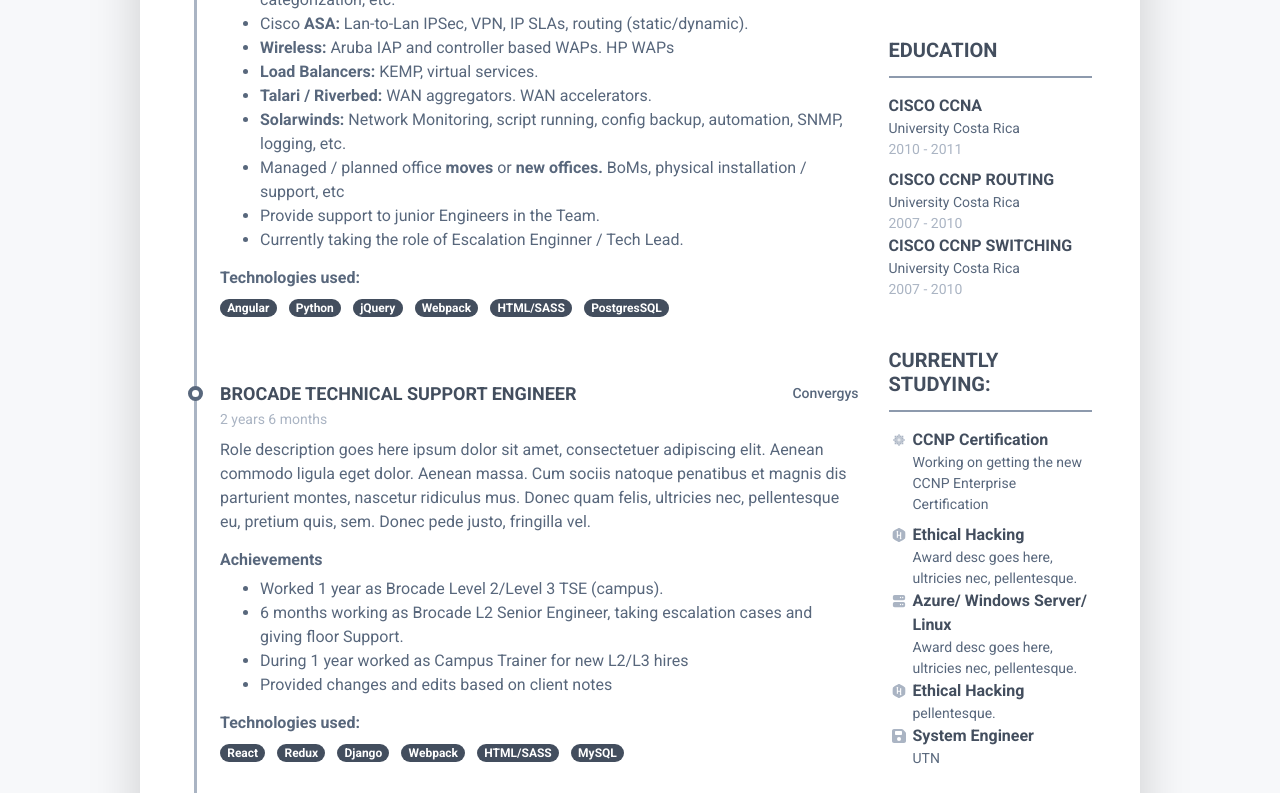
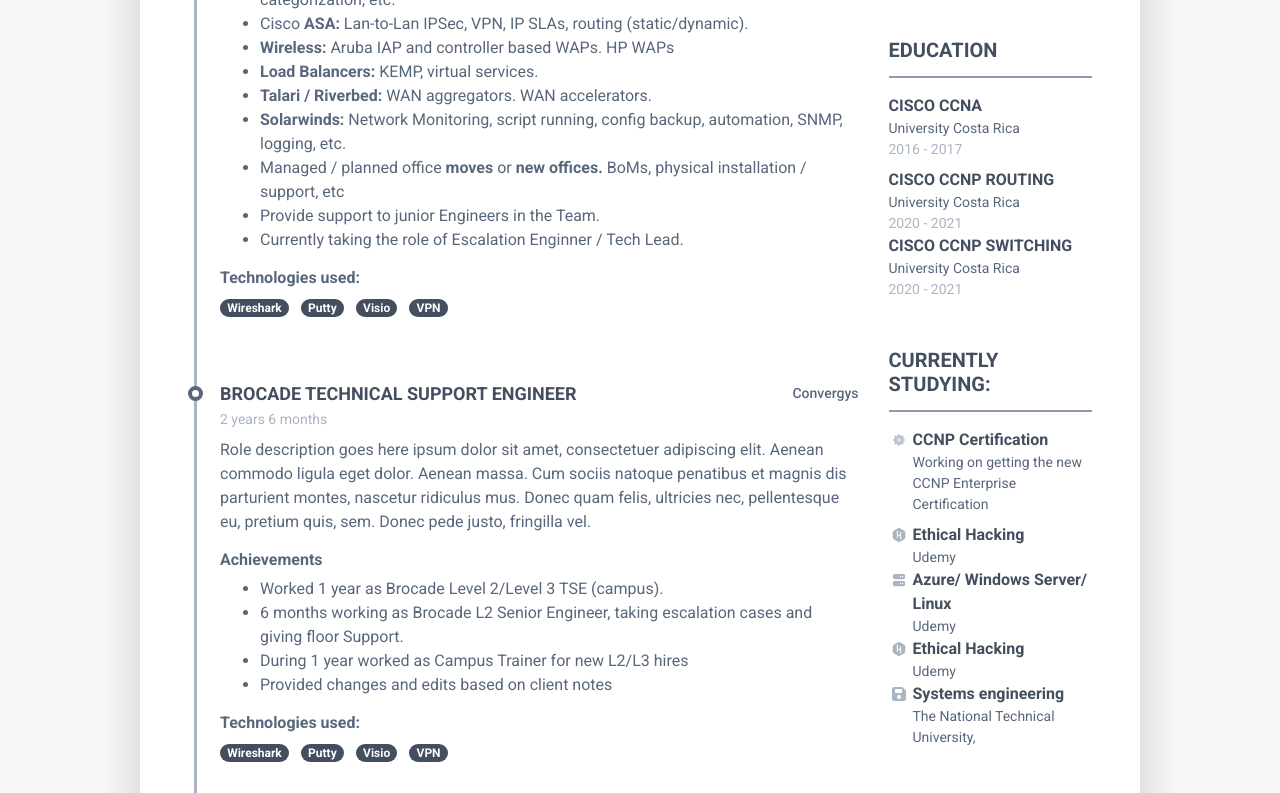
Before and after one commit to Rloria7/john, a plain HTML site: page index.html in a window 1280 px wide. Shown: the part 960-1753 px from the top of the page. Drawn offline with Linux system fonts and the light colour scheme.

Commit message:
carrier path

```diff
--- a/index.html
+++ b/index.html
@@ -40,7 +40,7 @@
 				    <div class="media-body p-4 d-flex flex-column flex-md-row mx-auto mx-lg-0">
 					    <div class="primary-info">
 						    <h1 class="name mt-0 mb-1 text-white text-uppercase text-uppercase">John Loria Alfaro</h1>
-						    <div class="title mb-3">Serior Network Engineer</div>
+						    <div class="title mb-3">Senior Network Engineer</div>
 						    <ul class="list-unstyled">
 							    <li class="mb-2"><a href="#"><i class="far fa-envelope fa-fw mr-2" data-fa-transform="grow-3"></i>jloria9@gmail.com</a></li>
 							    <li><a href="#"><i class="fas fa-mobile-alt fa-fw mr-2" data-fa-transform="grow-6"></i>+506 7173-3077</a></li>
@@ -105,12 +105,10 @@
 										    </ul>
 										    <h4 class="resume-timeline-item-desc-heading font-weight-bold">Technologies used:</h4>
 										    <ul class="list-inline">
-											    <li class="list-inline-item"><span class="badge badge-primary badge-pill">Angular</span></li>
-											    <li class="list-inline-item"><span class="badge badge-primary badge-pill">Python</span></li>
-											    <li class="list-inline-item"><span class="badge badge-primary badge-pill">jQuery</span></li>
-											    <li class="list-inline-item"><span class="badge badge-primary badge-pill">Webpack</span></li>
-											    <li class="list-inline-item"><span class="badge badge-primary badge-pill">HTML/SASS</span></li>
-											    <li class="list-inline-item"><span class="badge badge-primary badge-pill">PostgresSQL</span></li>
+											    <li class="list-inline-item"><span class="badge badge-primary badge-pill">Wireshark</span></li>
+											    <li class="list-inline-item"><span class="badge badge-primary badge-pill">Putty</span></li>
+											    <li class="list-inline-item"><span class="badge badge-primary badge-pill">Visio</span></li>
+											    <li class="list-inline-item"><span class="badge badge-primary badge-pill">VPN</span></li>
 										    </ul>
 									    </div><!--//resume-timeline-item-desc-->
 
@@ -137,12 +135,10 @@
 											</ul>
 										    <h4 class="resume-timeline-item-desc-heading font-weight-bold">Technologies used:</h4>
 										    <ul class="list-inline">
-											    <li class="list-inline-item"><span class="badge badge-primary badge-pill">React</span></li>
-											    <li class="list-inline-item"><span class="badge badge-primary badge-pill">Redux</span></li>
-											    <li class="list-inline-item"><span class="badge badge-primary badge-pill">Django</span></li>
-											    <li class="list-inline-item"><span class="badge badge-primary badge-pill">Webpack</span></li>
-											    <li class="list-inline-item"><span class="badge badge-primary badge-pill">HTML/SASS</span></li>
-											    <li class="list-inline-item"><span class="badge badge-primary badge-pill">MySQL</span></li>
+											    <li class="list-inline-item"><span class="badge badge-primary badge-pill">Wireshark</span></li>
+											    <li class="list-inline-item"><span class="badge badge-primary badge-pill">Putty</span></li>
+											    <li class="list-inline-item"><span class="badge badge-primary badge-pill">Visio</span></li>
+											    <li class="list-inline-item"><span class="badge badge-primary badge-pill">VPN</span></li>
 										    </ul>
 									    </div><!--//resume-timeline-item-desc-->
 
@@ -271,17 +267,17 @@
 								    <li class="mb-2">
 								        <div class="resume-degree font-weight-bold">CISCO CCNA</div>
 								        <div class="resume-degree-org">University Costa Rica</div>
-								        <div class="resume-degree-time">2010 - 2011</div>
+								        <div class="resume-degree-time">2016 - 2017</div>
 								    </li>
 								    <li>
 								        <div class="resume-degree font-weight-bold">CISCO CCNP ROUTING</div>
 								        <div class="resume-degree-org">University Costa Rica</div>
-								        <div class="resume-degree-time">2007 - 2010</div>
+								        <div class="resume-degree-time">2020 - 2021</div>
 								    </li>
 									<li>
 								        <div class="resume-degree font-weight-bold">CISCO CCNP SWITCHING</div>
 								        <div class="resume-degree-org">University Costa Rica</div>
-								        <div class="resume-degree-time">2007 - 2010</div>
+								        <div class="resume-degree-time">2020 - 2021</div>
 								    </li>
 							    </ul>
 						    </div>
@@ -299,22 +295,22 @@
 								    <li class="mb-0 pl-4 position-relative">
 								        <i class="resume-award-icon fab fa-hackerrank position-absolute" data-fa-transform="shrink-2"></i>
 								        <div class="resume-award-name">Ethical Hacking</div>
-								        <div class="resume-award-desc">Award desc goes here, ultricies nec, pellentesque.</div>
+								        <div class="resume-award-desc">Udemy</div>
 								    </li>
 									<li class="mb-0 pl-4 position-relative">
 								        <i class="resume-award-icon fas fa-server position-absolute" data-fa-transform="shrink-2"></i>
 								        <div class="resume-award-name">Azure/ Windows Server/ Linux</div>
-								        <div class="resume-award-desc">Award desc goes here, ultricies nec, pellentesque.</div>
+								        <div class="resume-award-desc">Udemy</div>
 								    </li>
 								    <li class="mb-0 pl-4 position-relative">
 								        <i class="resume-award-icon fab fa-hackerrank position-absolute" data-fa-transform="shrink-2"></i>
 								        <div class="resume-award-name">Ethical Hacking</div>
-								        <div class="resume-award-desc"> pellentesque.</div>
+								        <div class="resume-award-desc"> Udemy</div>
 								    </li>
 									<li class="mb-0 pl-4 position-relative">
 								        <i class="resume-award-icon fas fa-save position-absolute" fas fa-save="shrink-2"></i>
-								        <div class="resume-award-name">System Engineer</div>
-								        <div class="resume-award-desc">UTN</div>
+								        <div class="resume-award-name">Systems engineering</div>
+								        <div class="resume-award-desc">The National Technical University,</div>
 								    </li>
 							    </ul>
 						    </div>
```
Lines whose indentation alone changed are shown as unchanged.
